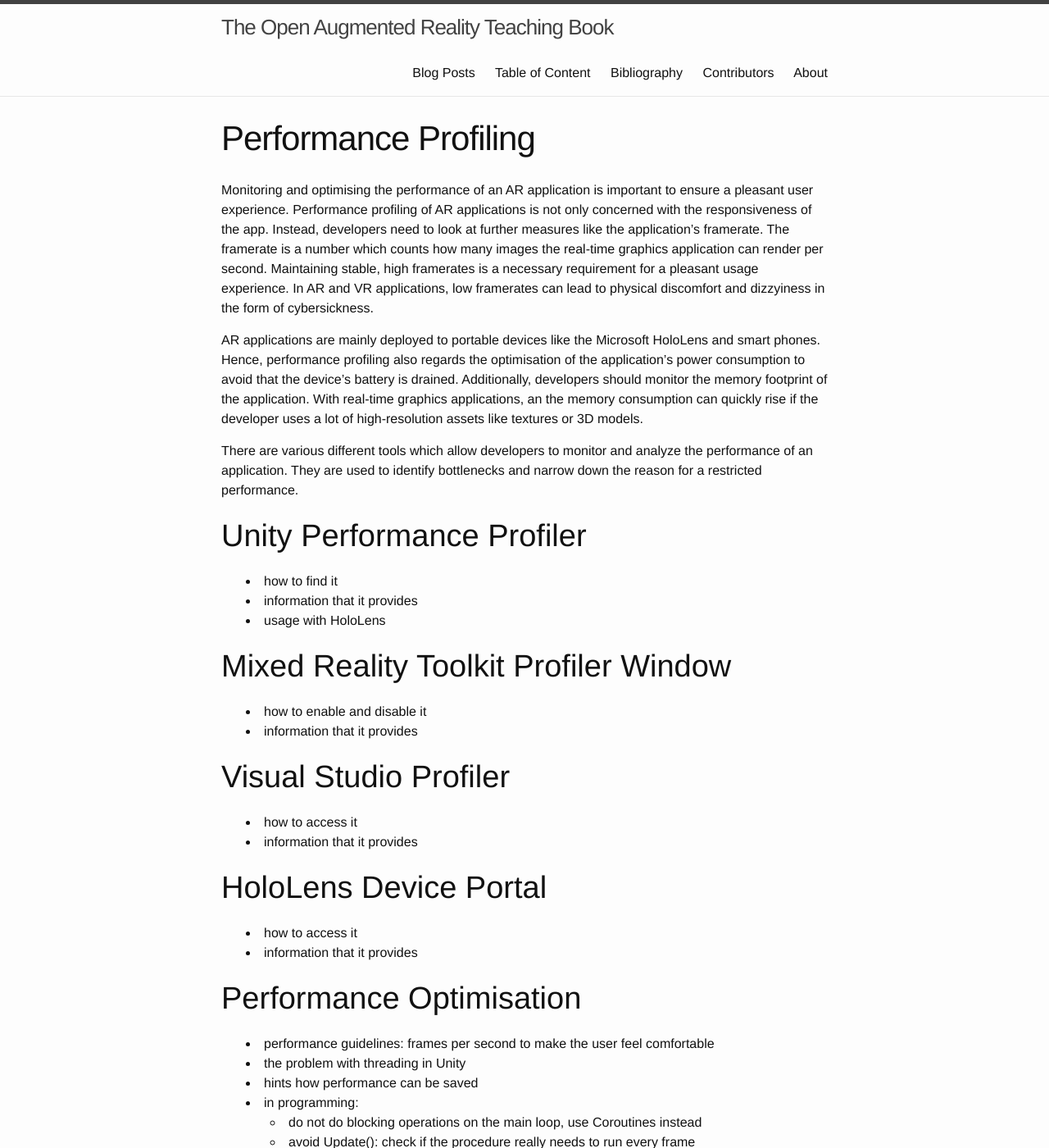
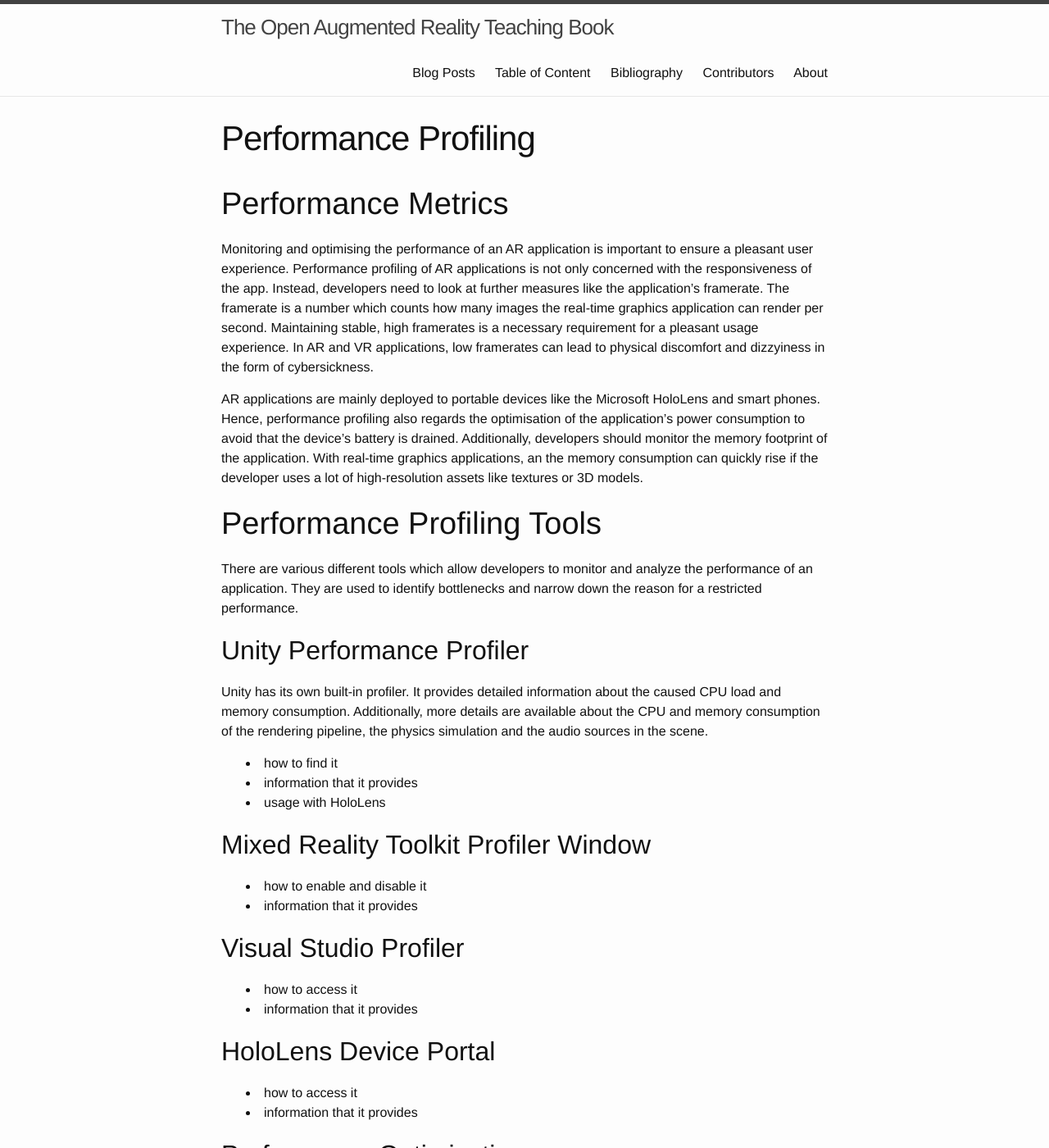
Before and after one commit to klamma/ar-for-eu-book, a Jekyll site: the page built from _pages/chapters/performance_profiling.md, in a window 1280 px wide and 1400 px high. Shown: the whole window at 82% size. Built offline with Jekyll 4.4.1, drawn with Linux system fonts in a browser that asks for light colours; nearby versions of some CDN libraries.

Commit message:
structured performance profiling chapter, started on Unity performance profiler

```diff
--- a/_pages/chapters/performance_profiling.md
+++ b/_pages/chapters/performance_profiling.md
@@ -7,6 +7,8 @@ visualizations:
 ---
 
 {% include autoRelativePath.html %}
+
+# Performance Metrics
 
 Monitoring and optimising the performance of an AR application is important to ensure a pleasant user experience.
 Performance profiling of AR applications is not only concerned with the responsiveness of the app.
@@ -20,31 +22,37 @@ Hence, performance profiling also regards the optimisation of the application's
 Additionally, developers should monitor the memory footprint of the application.
 With real-time graphics applications, an the memory consumption can quickly rise if the developer uses a lot of high-resolution assets like textures or 3D models.
 
+# Performance Profiling Tools
+
 There are various different tools which allow developers to monitor and analyze the performance of an application.
 They are used to identify bottlenecks and narrow down the reason for a restricted performance.
 
-# Unity Performance Profiler
+## Unity Performance Profiler
+
+Unity has its own built-in profiler.
+It provides detailed information about the caused CPU load and memory consumption.
+Additionally, more details are available about the CPU and memory consumption of the rendering pipeline, the physics simulation and the audio sources in the scene.
 
 - how to find it
 - information that it provides
 - usage with HoloLens
 
-# Mixed Reality Toolkit Profiler Window
+## Mixed Reality Toolkit Profiler Window
 
 - how to enable and disable it
 - information that it provides
 
-# Visual Studio Profiler
+## Visual Studio Profiler
 
 - how to access it
 - information that it provides
 
-# HoloLens Device Portal
+## HoloLens Device Portal
 
 - how to access it
 - information that it provides
 
-# Performance Optimisation
+## Performance Optimisation
 
 - performance guidelines: frames per second to make the user feel comfortable
 - the problem with threading in Unity
```
